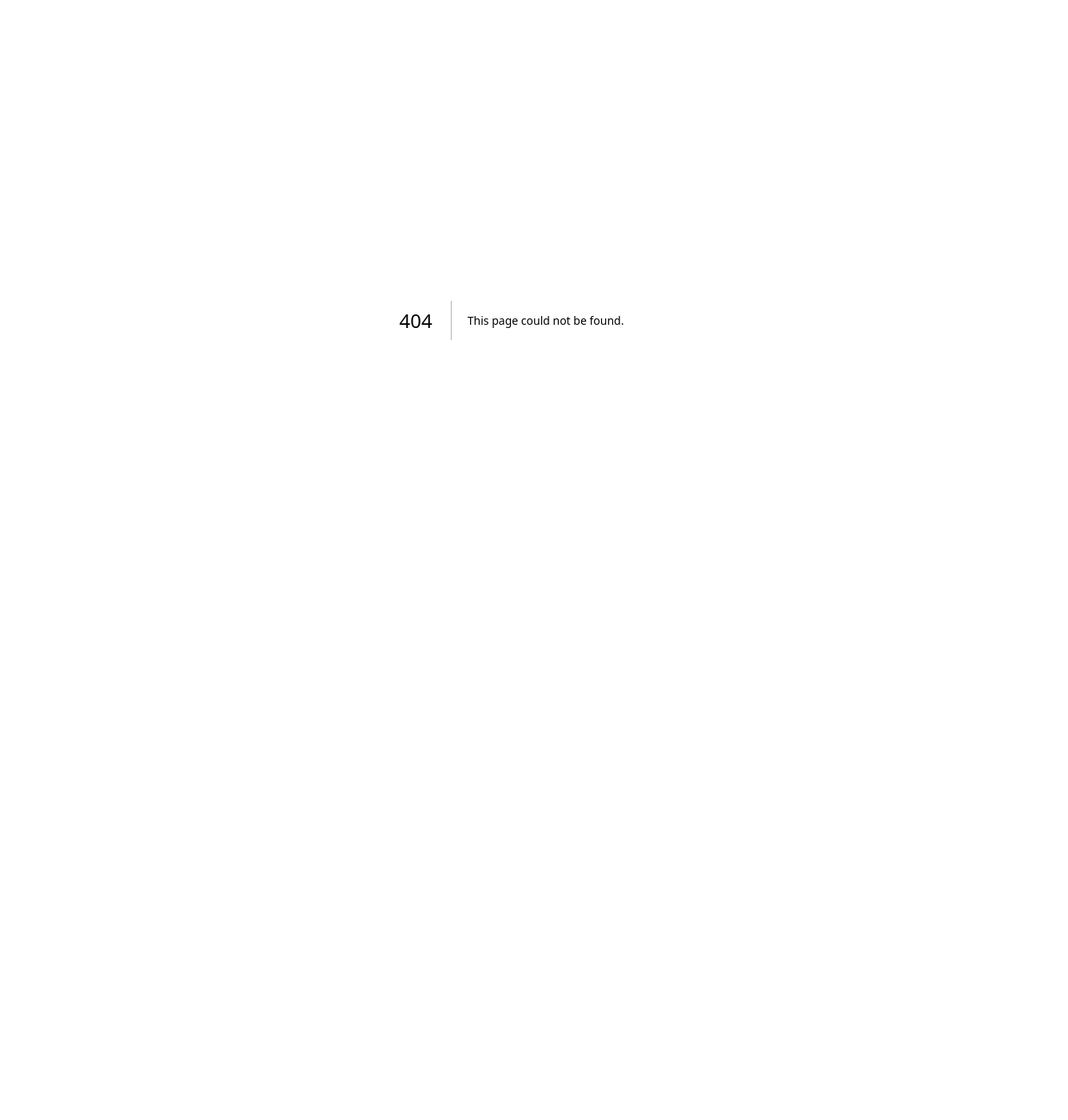
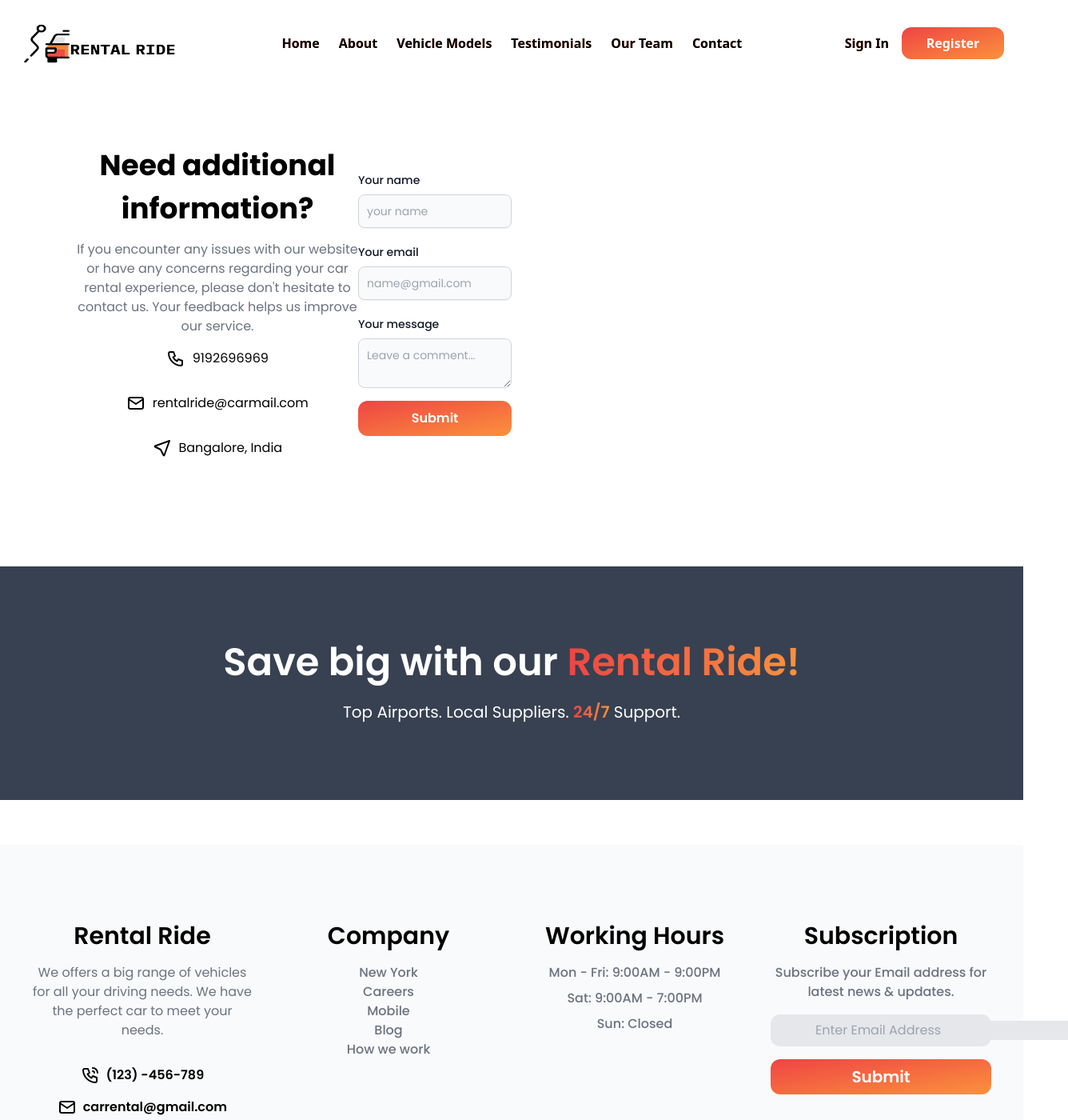
Before and after one commit to BytePrashant/Rental-Ride, a Next.js app: page /contact in a window 1280 px wide. Before the commit this address had no page. Shown: the top 1400 px of the page at 80% size, 1336 px wide, since content can reach past the window. Before the commit the page ends 800 px from the top, so only its background shows below. Built offline with nearby package versions, Linux system fonts and the light colour scheme.

Commit message:
added contact page

```diff
--- /dev/null
+++ b/src/pages/contact.tsx
@@ -0,0 +1,15 @@
+import { Footer } from "@/components/Footer";
+import { Banner } from "@/components/Banner";
+import {ContactForm} from "@/components/ContactForm";
+import { Navbar } from "@/components/Navbar";
+
+export default function Contact(){
+    return (
+        <>
+        <Navbar/>
+        <ContactForm/>
+        <Banner/>
+        <Footer/>
+        </>
+    )
+}
```
